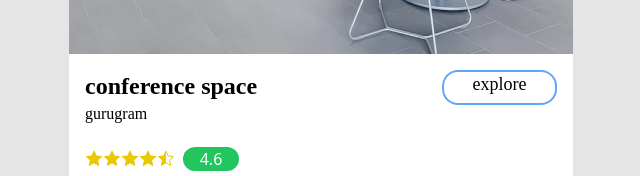
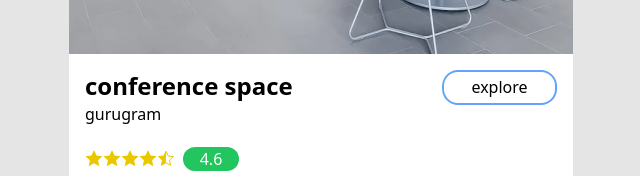
Before and after one commit to Blessings-msowoya/dailypost, a plain HTML site: page day-3/public/index.html in a window 1280 px wide. Shown: the part 385-561 px from the top of the page, without its empty margins (319-959 px from the left). Drawn offline with Linux system fonts and the light colour scheme.

Commit message:
small change

```diff
--- a/day-3/public/index.html
+++ b/day-3/public/index.html
@@ -17,13 +17,13 @@
         <div class="bg-white  w-[504px] h-[549px] rounded-2xl overflow-hidden">
             <img src="./img/char.png" alt=" a picture showing a conference room/space" class="w-[504px] h-[313px]">
             <div class="w-[504px] h-[228px] mt-4 ">
-                <div class=" font-[Raleway] flex justify-between mx-4">
+                <div class=" font-sans flex justify-between mx-4">
                     <div>
                         <p class="text-2xl font-semibold">conference space</p>
                         <p>gurugram</p>
                     </div>
-                    <div class="text-base text-center w-[115px] h-[35px] font-semibold rounded-2xl border-2 border-blue-400">
-                        <p class="font-medium text-[18px]">explore</p>
+                    <div class="text-base text-center w-[115px] h-[35px] font-semibold rounded-2xl border-2 border-blue-400 flex justify-center items-center">
+                        <p class="font-medium text-base">explore</p>
                     </div>
                 </div>
                 <div class="flex ml-4  mt-[21px]">
```
